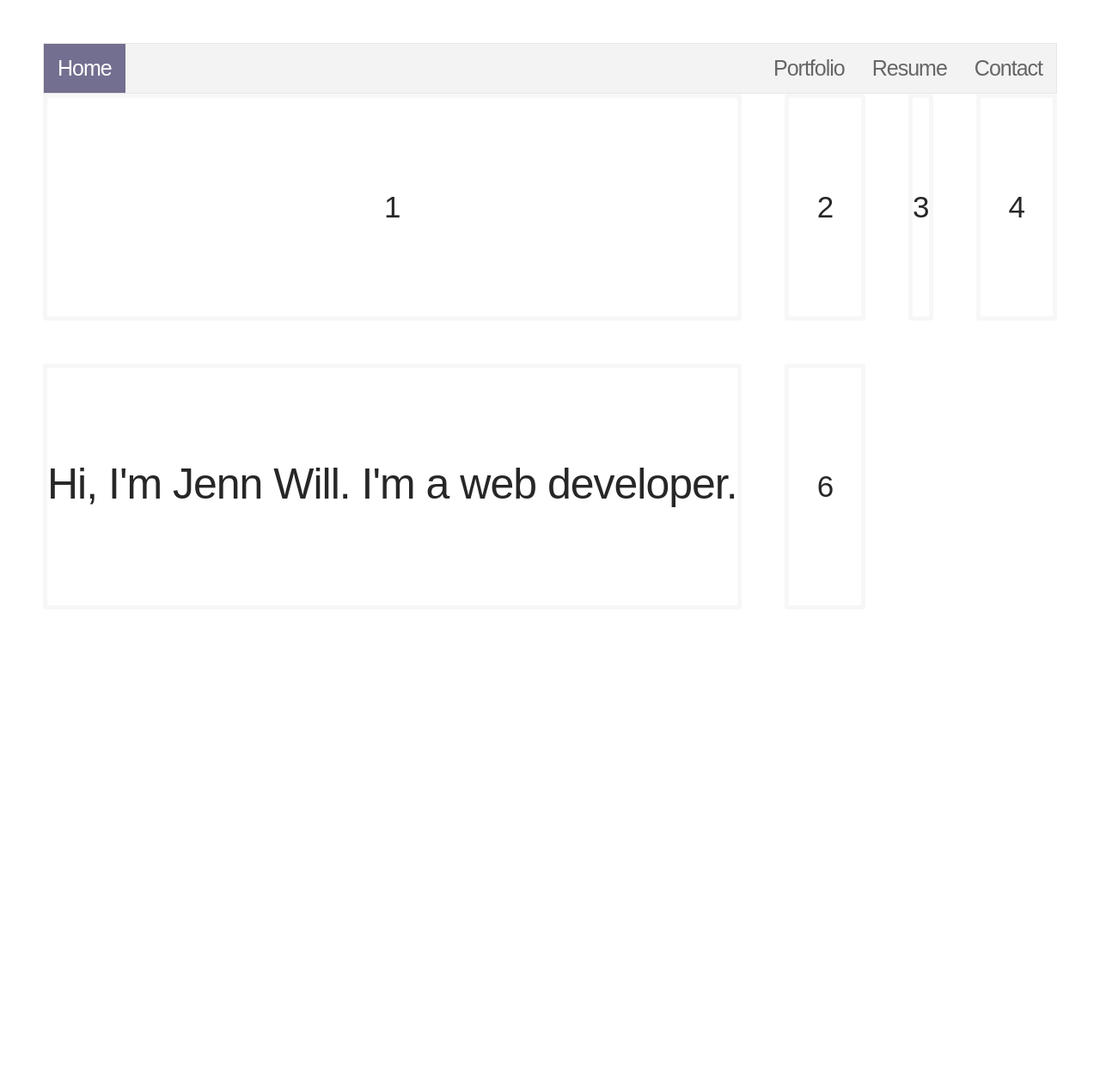
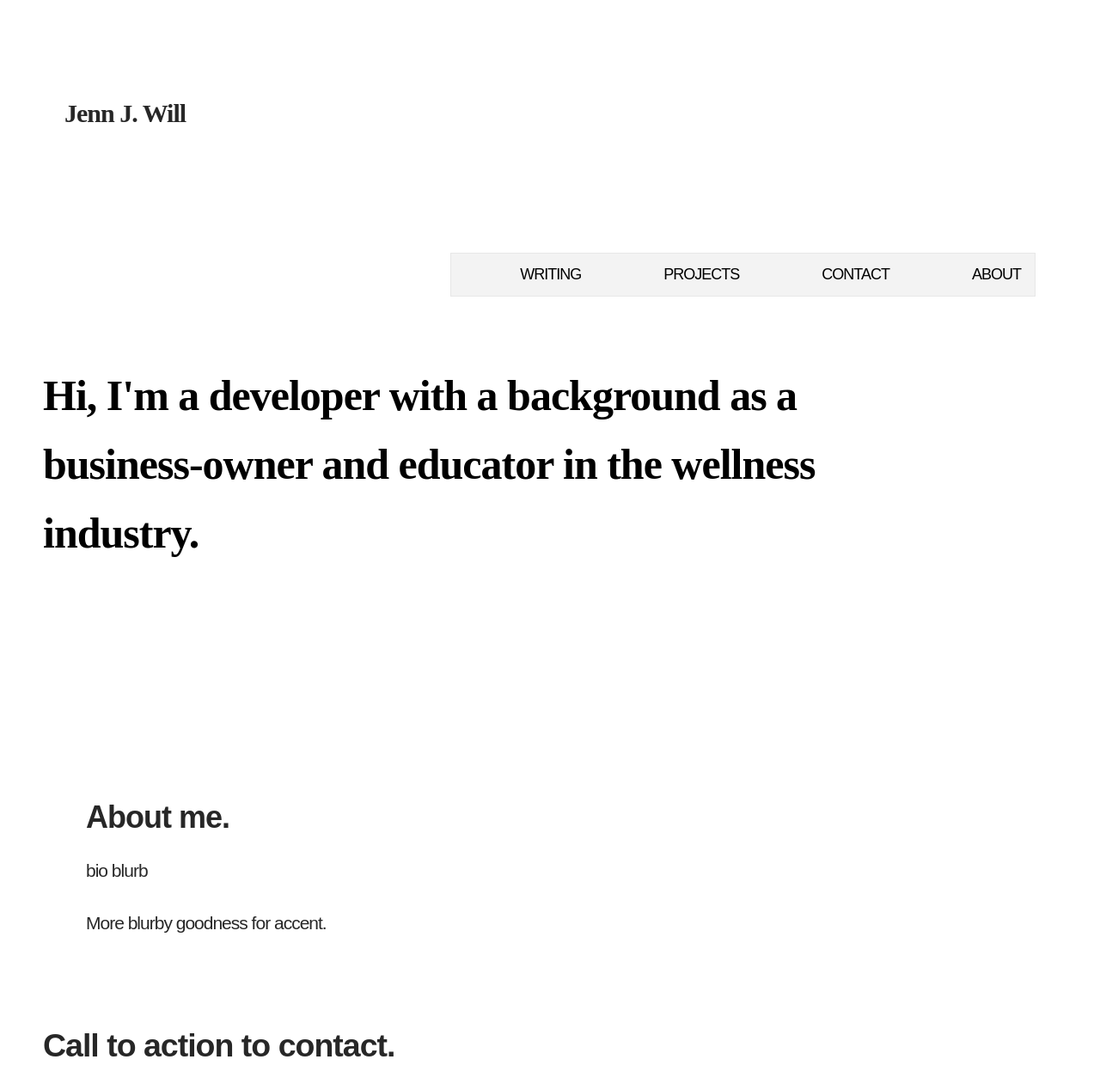
Before and after one commit to jennjwill/jenn_portfolio, a plain HTML site: page html/index.html in a window 1280 px wide. Shown: the whole page at 86% size. Before the commit the page ends 800 px from the top, so only its background shows below. Drawn offline with Linux system fonts and the light colour scheme.

Commit message:
trying cards for portfolio and plain CSS from model for index

```diff
--- a/css/assets/style.css
+++ b/css/assets/style.css
@@ -92,3 +92,61 @@ nav li a.active {
   color: white;
   background-color: hsl(247, 13%, 50%);
 }
+
+/* HEADER */
+header {
+  height: 800px;
+  /* background: url(); */
+  background-size: cover;
+}
+
+header h1 {
+  padding: 65px 0 65px 25px;
+  font-family: "Lora", serif;
+  font-size: 30px;
+}
+
+nav {
+  float: right;
+  padding: 75px 25px;
+}
+
+nav ul li {
+  display: inline-block;
+}
+
+nav ul li a {
+  text-transform: uppercase;
+  text-decoration: none;
+  font-size: 18px;
+  color: black;
+  padding-left: 80px;
+}
+
+header h2 {
+  width: 1000px;
+  clear: both;
+  font-family: "Lora", serif;
+  font-size: 50px;
+  line-height: 80px;
+  color: black;
+}
+
+/* ABOUT */
+
+#about .full-width {
+  padding: 80px 0;
+}
+
+#about h2 {
+  font-family: "Lora", sans-serif;
+  font-size: 36px;
+  padding-left: 50px;
+}
+
+#about p {
+  font-size: 21px;
+  line-height: 40px;
+  padding-left: 50px;
+  padding-right: 5;
+}
--- a/html/index.html
+++ b/html/index.html
@@ -9,27 +9,74 @@
 
   <style>
     p {
-      font-size: 50px;
+      font-size: 30px;
       /* border-bottom: 5px solid var(--yellow); */
       color: var(--black);
     }
   </style>
 
+  <!-- LEARNING FROM OTHER WEBSITES, CHANGE AS I LEARN -->
+  <header>
+    <div class="full-width">
+      <div class="half-width">
+        <h1>Jenn J. Will</h1>
+      </div>
+      <div class="half-width">
+        <nav>
+          <ul>
+            <li>
+              <a href="#about">About</a>
+            </li>
+            <li>
+              <a href="#contact">Contact</a>
+            </li>
+            <li>
+              <a href="#projects">Projects</a>
+            </li>
+            <li>
+              <a href="#writing">Writing</a>
+            </li>
+          </ul>
+        </nav>
+      </div>
+
+      <h2>
+        Hi, I'm a developer with a background as a business-owner and educator
+        in the wellness industry.
+      </h2>
+    </div>
+  </header>
+
+  <main>
+    <section id="about">
+      <div class="full-width">
+        <h2>About me.</h2>
+        <div class="half-width">
+          <p>bio blurb</p>
+        </div>
+        <div class="half-width">
+          <p>More blurby goodness for accent.</p>
+        </div>
+      </div>
+    </section>
+    <footer id="contact">
+      <h2>Call to action to contact.</h2>
+      <a href="mailto: emailaddress"></a>
+    </footer>
+  </main>
+
   <body>
-    <nav>
+    <!-- NAVBAR FROM W3 -->
+    <!-- <nav>
       <ul>
         <li style="float:left"><a class="active" href="#home">Home</a></li>
-        <li>
-          <a href="file:///C:/Users/Willz/bloc/jenn_portfolio/html/contact.html"
-            >Contact</a
-          >
-        </li>
-        <li><a href="#resume">Resume</a></li>
-        <li><a href="#portfolio">Portfolio</a></li>
+
+        <li><a href="#portfolio">Portfolio & Resume</a></li>
       </ul>
-    </nav>
+    </nav> -->
 
-    <div class="container">
+    <!-- GRID FROM WES BOS CLASS -->
+    <!-- <div class="container">
       <div class="item">1</div>
       <div class="item">2</div>
       <div class="item">3</div>
@@ -37,9 +84,9 @@
 
       <div class="item"><p>Hi, I'm Jenn Will. I'm a web developer.</p></div>
       <div class="item">6</div>
-    </div>
+    </div> -->
 
-    <style>
+    <!-- <style>
       .container {
         display: grid;
         height: 600px;
@@ -47,7 +94,7 @@
         /* border: 10px solid var(--yellow); */
         grid-template-columns: auto 1fr auto 1fr;
       }
-    </style>
+    </style> -->
   </body>
 </html>
 
```
Also changed, not shown: html/portfolio.html (+32 -1 lines).
